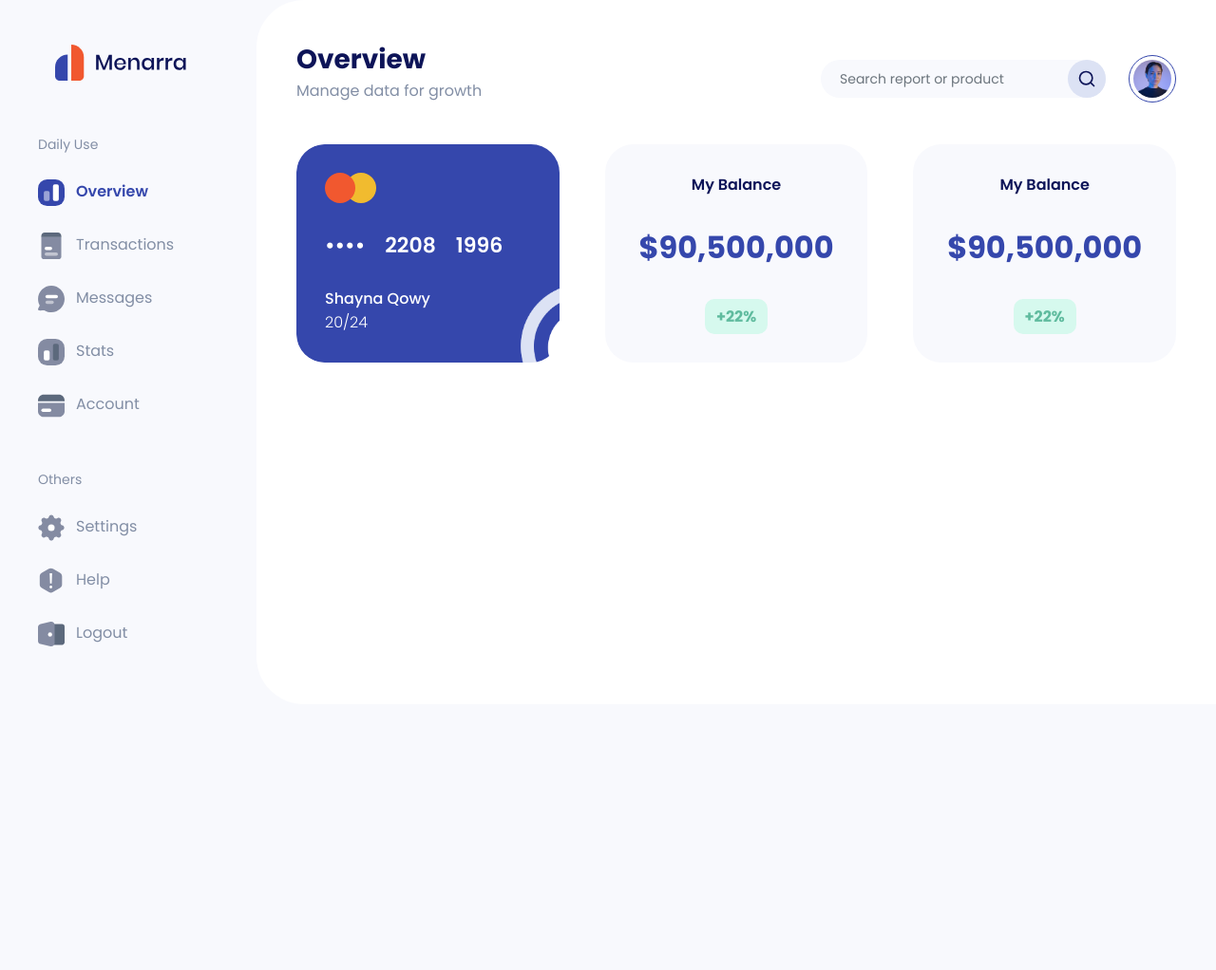
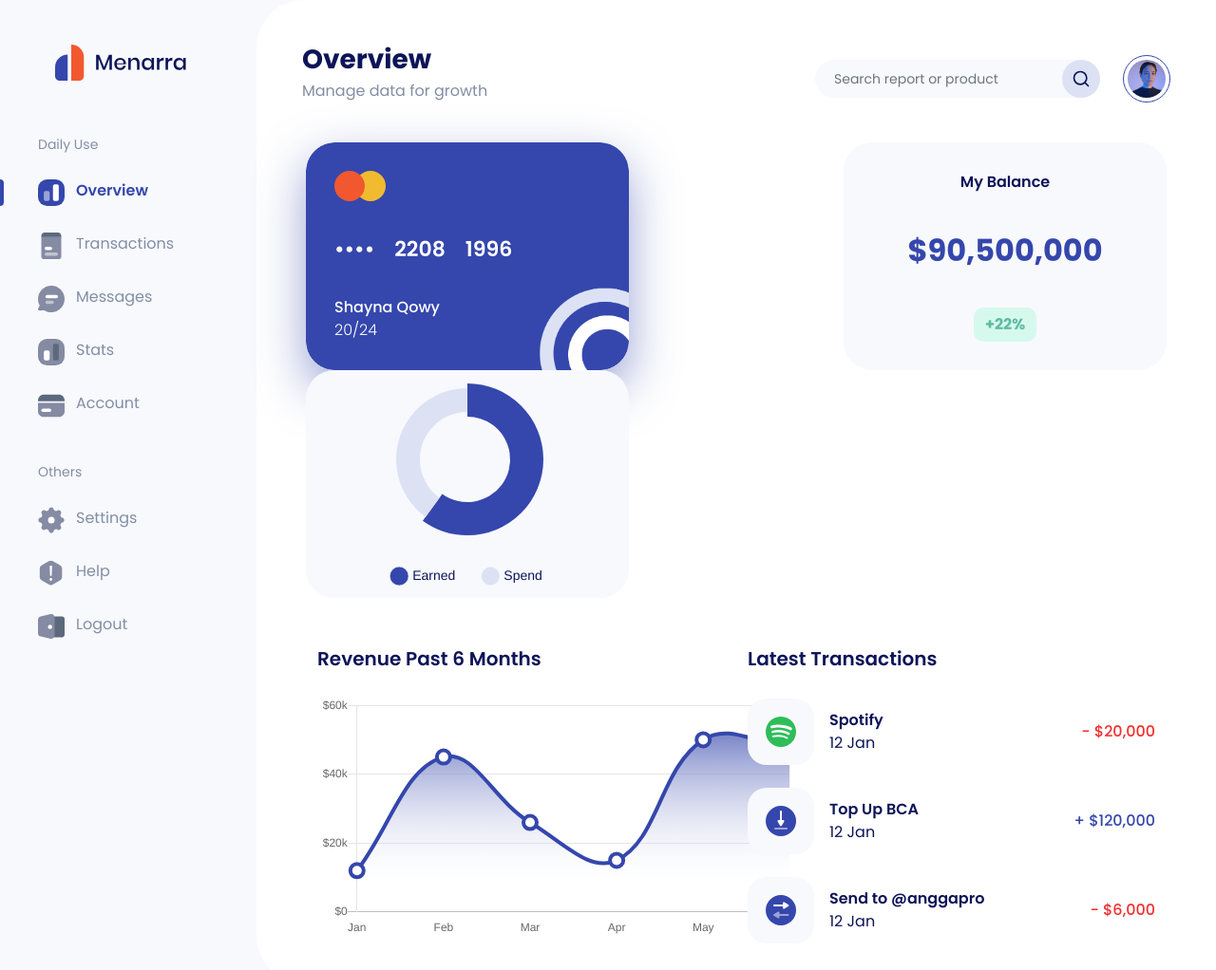
Before and after one commit to rachmadzii/menarra-dashboard, a plain HTML site: page index.html in a window 1280 px wide. Shown: the whole page at 95% size. Before the commit the page ends 800 px from the top, so only its background shows below. Drawn offline with nearby package versions, Linux system fonts and the light colour scheme.

Commit message:
fix: update styling

```diff
--- a/assets/css/styles.css
+++ b/assets/css/styles.css
@@ -8,83 +8,155 @@ body {
   background: #f8f9fd;
 }
 
-.wrapper {
-  display: flex;
-  position: relative;
-}
-
-.wrapper .sidebar {
+.sidebar {
   width: 280px;
   height: 100%;
   padding: 30px 0px;
+  position: fixed;
+  /* overflow-y: auto; */
 }
 
-.wrapper .sidebar .menu p {
+.menu p {
   padding-left: 40px;
   margin-bottom: 12px;
   font-size: 14px;
   color: #828ea5;
 }
 
-.wrapper .sidebar .menu .icon {
+.menu .icon {
   width: 28px;
   height: 28px;
   margin-right: 12px;
+  background-size: cover;
+  display: inline-block;
 }
 
-.wrapper .sidebar ul li {
+/* icons sidebar */
+
+ul li .ic-stats {
+  background-image: url('../images/ic_overview_inact.svg');
+}
+
+ul li.active a .ic-stats,
+ul li:hover .ic-stats {
+  background-image: url('../images/ic_overview_act.svg');
+}
+
+ul li .ic-trans {
+  background-image: url('../images/ic_transaction_inact.svg');
+}
+
+ul li.active a .ic-trans,
+ul li:hover .ic-trans {
+  background-image: url('../images/ic_transaction_act.svg');
+}
+
+ul li .ic-msg {
+  background-image: url('../images/ic_messages_inact.svg');
+}
+
+ul li.active a .ic-msg,
+ul li:hover .ic-msg {
+  background-image: url('../images/ic_messages_act.svg');
+}
+
+ul li .ic-account {
+  background-image: url('../images/ic_account_inact.svg');
+}
+
+ul li.active a .ic-account,
+ul li:hover .ic-account {
+  background-image: url('../images/ic_account_act.svg');
+}
+
+ul li .ic-settings {
+  background-image: url('../images/ic_settings_inact.svg');
+}
+
+ul li.active a .ic-settings,
+ul li:hover .ic-settings {
+  background-image: url('../images/ic_settings_act.svg');
+}
+
+ul li .ic-help {
+  background-image: url('../images/ic_help_inact.svg');
+}
+
+ul li.active a .ic-help,
+ul li:hover .ic-help {
+  background-image: url('../images/ic_help_act.svg');
+}
+
+ul li .ic-logout {
+  background-image: url('../images/ic_logout_inact.svg');
+}
+
+ul li.active a .ic-logout,
+ul li:hover .ic-logout {
+  background-image: url('../images/ic_logout_act.svg');
+}
+
+/* end icons */
+
+ul li {
   padding: 14px 40px;
   font-size: 16px;
+  position: relative;
 }
 
-.wrapper .sidebar ul li .active,
-.wrapper .sidebar ul li:hover a {
+ul li a {
+  color: #828ea5;
+  display: flex;
+  text-decoration: none;
+}
+
+ul .active a,
+ul li:hover a {
   font-weight: 600;
   color: #3547ac;
 }
 
-.wrapper .sidebar ul li a {
-  color: #828ea5;
-  display: block;
-  text-decoration: none;
+ul li.active::before {
+  content: '';
+  position: absolute;
+  left: 0;
+  top: 0;
+  bottom: 0;
+  width: 8px;
+  margin: 14px 0;
+  border-radius: 4px;
+  transform: translateX(-50%);
+  background-color: #3547ac;
 }
 
-.wrapper .sidebar ul li:hover {
-  background-color: #dce2f4;
-}
-
-.wrapper .main_content {
-  width: auto;
-  right: 0;
-  left: 270px;
-  top: 0;
-  bottom: 0;
-  padding: 42px;
-  position: absolute;
+.main-content {
+  margin-left: 270px;
+  padding: 42px 48px;
+  min-height: 100vh;
   background-color: #fff;
   border-radius: 50px 0 0 50px;
 }
 
-.wrapper .main_content .header {
+.header {
   display: flex;
-  margin-bottom: 28px;
+  margin-bottom: 26px;
   align-items: center;
   justify-content: space-between;
 }
 
-.wrapper .main_content .header h3 {
+.header h3 {
   color: #0d1458;
   font-weight: 700;
   line-height: 42px;
   margin: 0;
 }
 
-.wrapper .main_content .header p {
+.header p {
   color: #828ea5;
   font-size: 16px;
 }
 
-.wrapper .main_content .header .search {
+.header .search {
   width: 300px;
   height: 40px;
   font-size: 14px;
@@ -96,7 +168,7 @@ body {
   padding: 0 20px;
 }
 
-.wrapper .main_content .header .btn-search {
+.header .btn-search {
   background-color: #dce2f4;
   color: #000000;
   border-radius: 50px;
@@ -106,7 +178,7 @@ body {
   margin-left: 260px;
 }
 
-.wrapper .main_content .header .avatar {
+.header .avatar {
   width: 50px;
   height: 50px;
   padding: 4px;
@@ -116,63 +188,117 @@ body {
   border: 1px solid #3547ac;
 }
 
-.wrapper .main_content .information {
+.information {
   color: #717171;
-  line-height: 25px;
-  width: auto;
 }
 
-.wrapper .main_content .information .card {
+.information .card {
   box-sizing: border-box;
   border: none;
-  width: 330px;
-  height: 230px;
+  width: 340px;
+  height: 240px;
   border-radius: 30px;
   padding: 30px;
 }
 
-.wrapper .main_content .information .debit {
+.debit {
   background-image: url('../../assets/images/bg_card.png');
   background-size: cover;
+  display: flex;
+  justify-content: space-between;
   color: #fff;
+  box-shadow: rgba(53, 71, 172, 0.5) 0px 20px 50px 0px;
+  -webkit-box-shadow: rgba(53, 71, 172, 0.5) 0px 20px 50px 0px;
+  -moz-box-shadow: rgba(53, 71, 172, 0.5) 0px 20px 50px 0px;
 }
 
-.wrapper .main_content .information .debit .number {
+.debit .number {
   font-weight: 600;
   font-size: 22px;
   margin: 0;
   letter-spacing: 17%;
 }
 
-.wrapper .main_content .information .debit .name {
+.debit .name {
   font-weight: 500;
   margin: 0;
 }
 
-.wrapper .main_content .information .debit .valid {
+.debit .valid {
   font-weight: 300;
   margin: 0;
 }
 
-.wrapper .main_content .information .balance {
+.balance,
+.donut-chart {
   background-color: #f8f9fd;
+  display: flex;
+  justify-content: space-between;
+  align-items: center;
 }
 
-.wrapper .main_content .information .balance > p {
+.balance > p {
   color: #0d1458;
   font-weight: 600;
   margin: 0;
 }
 
-.wrapper .main_content .information .balance > h2 {
+.balance > h2 {
   color: #3547ac;
   font-weight: 700;
   margin: 0;
 }
 
-.wrapper .main_content .information .balance div {
+.balance div {
   background-color: #d6f9ee;
   color: #5fbb9e;
   padding: 6px 12px;
   border-radius: 10px;
 }
+
+.information h5 {
+  color: #0d1458;
+  font-weight: 600;
+  margin-bottom: 30px;
+}
+
+.revenue > div {
+  width: 510px;
+}
+
+.transaction .icon-history {
+  width: 70px;
+  height: 70px;
+  background-color: #f8f9fd;
+  border-radius: 20px;
+  display: flex;
+  justify-content: center;
+  align-items: center;
+}
+
+.transaction .trans-history {
+  display: flex;
+  flex-direction: row;
+  justify-content: space-between;
+  align-items: center;
+}
+
+.transaction .title {
+  color: #0d1458;
+  font-weight: 600;
+}
+
+.transaction .date {
+  color: #0d1458;
+  font-weight: 400;
+}
+
+.transaction .outcome {
+  font-weight: 500;
+  color: #f12f2f;
+}
+
+.transaction .income {
+  font-weight: 500;
+  color: #3547ac;
+}
--- /dev/null
+++ b/assets/js/donut_chart.js
@@ -0,0 +1,47 @@
+var thickness = {
+  id: 'thickness',
+  beforeDraw: function (chart, _options) {
+    let thickness = chart.options.plugins.thickness.thickness;
+    thickness.forEach((item, index) => {
+      chart.getDatasetMeta(0).data[index]._view.innerRadius = item[0];
+      chart.getDatasetMeta(0).data[index]._view.outerRadius = item[1];
+    });
+  },
+};
+
+var ctx = document.getElementById('chart-budget').getContext('2d');
+var chart = new Chart(ctx, {
+  type: 'doughnut',
+  plugins: [thickness],
+  data: {
+    labels: ['Earned', 'Spend'],
+    datasets: [
+      {
+        label: 'Budget Stats',
+        data: [60, 40],
+        backgroundColor: ['#3547AC', '#DCE2F4'],
+        borderWidth: 0,
+      },
+    ],
+  },
+  options: {
+    legend: {
+      position: 'bottom',
+      display: true,
+      labels: {
+        fontSize: 14,
+        usePointStyle: true,
+        fontColor: '#0D1458',
+        padding: 30,
+      },
+    },
+    plugins: {
+      thickness: {
+        thickness: [
+          [45, 80],
+          [50, 75],
+        ],
+      },
+    },
+  },
+});
--- /dev/null
+++ b/assets/js/line_chart.js
@@ -0,0 +1,76 @@
+var ctx = document.getElementById('chart-revenue').getContext('2d');
+var gradient = ctx.createLinearGradient(0, 0, 0, 200);
+gradient.addColorStop(0, 'rgba(53, 71, 172, 1)');
+gradient.addColorStop(1, 'rgba(255, 255, 255, 0)');
+
+window.onload = function () {
+  window.myLine = new Chart(ctx, config);
+};
+
+var config = {
+  type: 'line',
+  data: {
+    labels: ['Jan', 'Feb', 'Mar', 'Apr', 'May', 'Jun'],
+    datasets: [
+      {
+        backgroundColor: gradient,
+        borderColor: '#3547AC',
+        fill: true,
+        borderWidth: 4,
+        pointRadius: 7,
+        pointBorderWidth: 4,
+        pointHoverRadius: 7,
+        pointHoverBorderWidth: 4,
+        pointBackgroundColor: '#FFFFFF',
+        pointStyle: 'circle',
+        data: [12000, 45000, 26000, 15000, 50000, 48000],
+      },
+    ],
+  },
+  options: {
+    legend: {
+      display: false,
+    },
+    responsive: true,
+    scales: {
+      xAxes: [
+        {
+          gridLines: {
+            display: false,
+          },
+        },
+      ],
+      yAxes: [
+        {
+          ticks: {
+            callback: function (value) {
+              var ranges = [
+                { divider: 1e6, suffix: 'M' },
+                { divider: 1e3, suffix: 'k' },
+              ];
+              function formatNumber(n) {
+                for (var i = 0; i < ranges.length; i++) {
+                  if (n >= ranges[i].divider) {
+                    return (
+                      (n / ranges[i].divider).toString() + ranges[i].suffix
+                    );
+                  }
+                }
+                return n;
+              }
+              return '$' + formatNumber(value);
+            },
+            stepSize: 20000,
+          },
+        },
+      ],
+    },
+    tooltips: {
+      callbacks: {
+        label: function (tooltipItem, data) {
+          return '$' + data['datasets'][0]['data'][tooltipItem['index']];
+        },
+      },
+    },
+  },
+};
--- a/index.html
+++ b/index.html
@@ -24,7 +24,7 @@
     />
   </head>
   <body>
-    <div class="wrapper">
+    <main>
       <div class="sidebar">
         <div class="d-flex justify-content-center pt-3 pb-5 pe-4">
           <img
@@ -37,40 +37,43 @@
         <div class="menu pt-2 pb-3">
           <p>Daily Use</p>
           <ul class="p-0">
-            <li>
-              <a href="#" class="active"><img src="assets/images/ic_overview_act.svg" class="icon"></img>Overview</a>
+            <li class="active">
+              <a href="#">
+                <i class="icon ic-stats"></i>
+                Overview
+              </a>
             </li>
             <li>
-              <a href="#"><img src="assets/images/ic_transaction_inact.svg" class="icon">Transactions</a>
+              <a href="#"><i class="icon ic-trans"></i>Transactions</a>
             </li>
             <li>
-              <a href="#"><img src="assets/images/ic_messages_inact.svg" class="icon">Messages</a>
+              <a href="#"><i class="icon ic-msg"></i>Messages</a>
             </li>
             <li>
-              <a href="#"><img src="assets/images/ic_overview_inact.svg" class="icon">Stats</a>
+              <a href="#"><i class="icon ic-stats"></i>Stats</a>
             </li>
             <li>
-              <a href="#"><img src="assets/images/ic_account_inact.svg" class="icon">Account</a>
+              <a href="#"><i class="icon ic-account"></i>Account</a>
             </li>
           </ul>
         </div>
-        <div class="menu pt-2">
+        <div class="menu">
           <p>Others</p>
           <ul class="p-0">
             <li>
-              <a href="#"><img src="assets/images/ic_settings_inact.svg" class="icon">Settings</a>
+              <a href="#"><i class="icon ic-settings"></i>Settings</a>
             </li>
             <li>
-              <a href="#"><img src="assets/images/ic_help_inact.svg" class="icon">Help</a>
+              <a href="#"><i class="icon ic-help"></i>Help</a>
             </li>
             <li>
-              <a href="#"><img src="assets/images/ic_logout_inact.svg" class="icon">Logout</a>
+              <a href="#"><i class="icon ic-logout"></i>Logout</a>
             </li>
           </ul>
         </div>
       </div>
 
-      <div class="main_content">
+      <div class="main-content">
         <div class="header">
           <div>
             <h3>Overview</h3>
@@ -96,34 +99,100 @@
           </div>
         </div>
         <div class="information">
-          <div class="d-flex flex-row gap-5">
-            <div class="card debit d-flex flex-column justify-content-between">
-              <img src="assets/images/ic_card.svg" alt="icon card" width="54px" />
-              <p class="number">
-                •••• &nbsp;&nbsp; 2208 &nbsp;&nbsp; 1996
-              </p>
+          <div class="row px-3 pb-5 d-flex justify-content-between">
+            <div class="col-lg-4 col-12 card debit">
+              <img
+                src="assets/images/ic_card.svg"
+                alt="icon card"
+                width="54px"
+              />
+              <p class="number">•••• &nbsp;&nbsp; 2208 &nbsp;&nbsp; 1996</p>
               <div>
                 <p class="name">Shayna Qowy</p>
                 <p class="valid">20/24</p>
               </div>
             </div>
-            <div class="card balance d-flex flex-column justify-content-between align-items-center">
+            <div class="col-lg-4 col-12 card balance">
               <p>My Balance</p>
               <h2>$90,500,000</h2>
               <div>
                 <p class="m-0 fw-bold">+22%</p>
               </div>
             </div>
-            <div class="card balance d-flex flex-column justify-content-between align-items-center">
-              <p>My Balance</p>
-              <h2>$90,500,000</h2>
+            <div class="col-lg-4 col-12 p-2 card donut-chart">
               <div>
-                <p class="m-0 fw-bold">+22%</p>
+                <canvas id="chart-budget" style="height: 226px; width: 100%">
+                </canvas>
+              </div>
+            </div>
+          </div>
+          <div class="row px-3 pt-1 d-flex justify-content-between">
+            <div class="col-lg-6 col-12 revenue">
+              <h5>Revenue Past 6 Months</h5>
+              <div>
+                <canvas id="chart-revenue"></canvas>
+              </div>
+            </div>
+            <div class="col-lg-6 col-12 transaction">
+              <h5>Latest Transactions</h5>
+              <div class="d-flex flex-column gap-4">
+                <div class="d-flex flex-row gap-3">
+                  <div class="icon-history">
+                    <img
+                      src="assets/images/ic_spotify.svg"
+                      width="32"
+                      height="32"
+                    />
+                  </div>
+                  <div class="trans-history flex-fill">
+                    <div>
+                      <p class="m-0 title">Spotify</p>
+                      <p class="m-0 date">12 Jan</p>
+                    </div>
+                    <p class="m-0 outcome">- $20,000</p>
+                  </div>
+                </div>
+                <div class="d-flex flex-row gap-3">
+                  <div class="icon-history">
+                    <img
+                      src="assets/images/ic_receive_act.svg"
+                      width="32"
+                      height="32"
+                    />
+                  </div>
+                  <div class="trans-history flex-fill">
+                    <div>
+                      <p class="m-0 title">Top Up BCA</p>
+                      <p class="m-0 date">12 Jan</p>
+                    </div>
+                    <p class="m-0 income">+ $120,000</p>
+                  </div>
+                </div>
+                <div class="d-flex flex-row gap-3">
+                  <div class="icon-history">
+                    <img
+                      src="assets/images/ic_send_act.svg"
+                      width="32"
+                      height="32"
+                    />
+                  </div>
+                  <div class="trans-history flex-fill">
+                    <div>
+                      <p class="title m-0">Send to @anggapro</p>
+                      <p class="date m-0">12 Jan</p>
+                    </div>
+                    <p class="outcome m-0">- $6,000</p>
+                  </div>
+                </div>
               </div>
             </div>
           </div>
         </div>
       </div>
-    </div>
+    </main>
   </body>
+
+  <script src="https://cdn.jsdelivr.net/npm/chart.js@2.9.4/dist/Chart.min.js"></script>
+  <script src="assets/js/donut_chart.js"></script>
+  <script src="assets/js/line_chart.js"></script>
 </html>
```
Also changed, not shown: assets/images/ic_account_act.svg (added).
